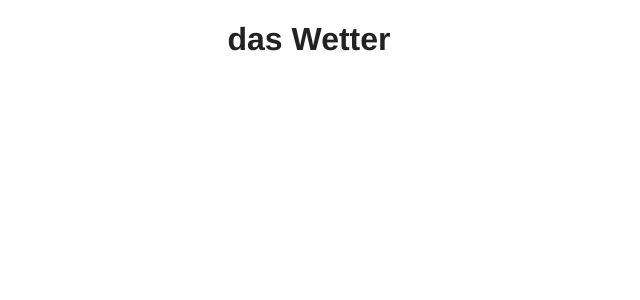
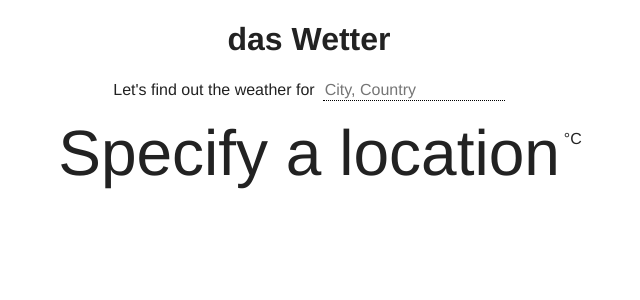
Before and after one commit to Weapon-X6/dasWetter, a React (Vite) app: page / in a window 1280 px wide. Shown: the top 300 px of the page, without its empty margins (331-971 px from the left). Built offline with nearby package versions, Linux system fonts and the light colour scheme.

Commit message:
Adds fetch and fixes .gitignore

```diff
--- a/package.json
+++ b/package.json
@@ -6,7 +6,8 @@
   "license": "MIT",
   "dependencies": {
     "react": "^17.0.2",
-    "react-dom": "^17.0.2"
+    "react-dom": "^17.0.2",
+    "whatwg-fetch": "^3.6.2"
   },
   "scripts": {
     "start": "parcel src/index.html"
--- a/src/App.js
+++ b/src/App.js
@@ -1,10 +1,64 @@
 import React from 'react';
 import './App.css';
+import 'whatwg-fetch'
+
+const API_KEY = "02e46c6f8170accfb56f70b9f3ffd189";
 
 class App extends React.Component{
+    state = {
+        location: '',
+        data: {}
+    };
+
+    fetchData = (evt) => {
+        evt.preventDefault();
+        //console.log(evt.target.location.value);
+        let location = encodeURIComponent(this.state.location);
+        let urlPrefix = 'http://api.openweathermap.org/data/2.5/forecast?q=';
+        let urlSuffix = '&APPID=' + API_KEY + '&units=metric';
+        let url = urlPrefix + location + urlSuffix;
+
+        fetch(url)
+            .then(function(response){
+                return response.json()
+            }).then( json => {
+                this.setState({
+                    data: json
+                });
+            }).catch(function(ex){
+                console.log('parsing failed', ex)
+            })
+    };
+
+    changeLocation = (evt) => {
+        this.setState({
+            location: evt.target.value
+        });
+    };
+
     render(){
+        let currentTemp = 'Specify a location';
+        if (this.state.data.list){
+            currentTemp = this.state.data.list[0].main.temp;
+        }
+
         return (
+            <div>
             <h1>das Wetter</h1>
+            <form onSubmit={this.fetchData}>
+                <label>Let's find out the weather for
+                    <input type="text" id='location'
+                        placeholder={"City, Country"}
+                        value={this.state.location}
+                        onChange={this.changeLocation}
+                    />
+                </label>
+            </form>
+            <p className="temp-wrapper">
+                <span className='temp'>{ currentTemp }</span>
+                <span className='temp-symbol'>°C</span>
+            </p>
+            </div>
         );
     }
 }
```
Also changed, not shown: 4 other files (tests, documents, lock files or other folders).
